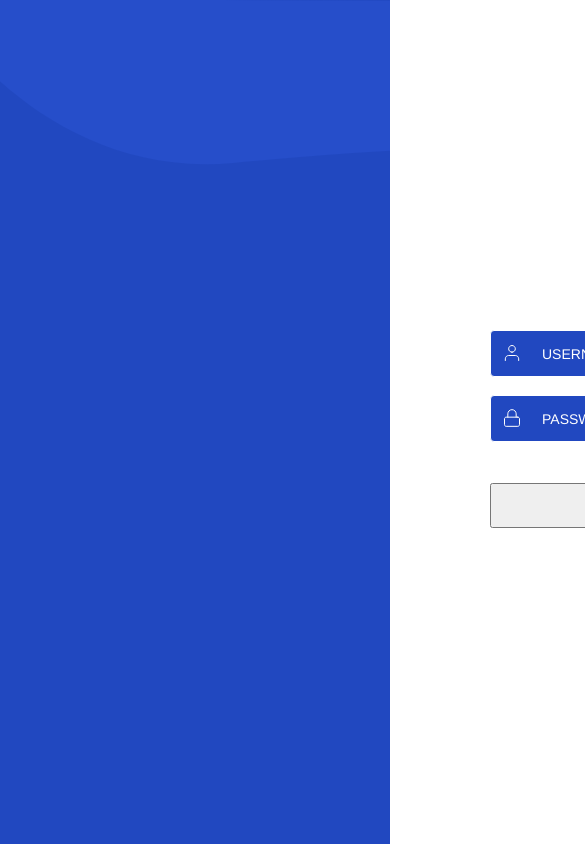
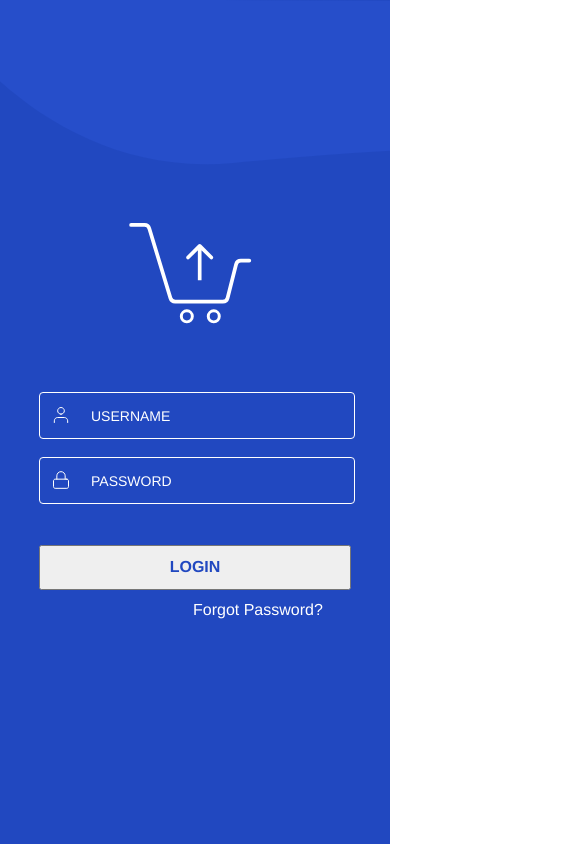
Before and after one commit to solruh/luxolis-takehome, a React (Create React App) app: page / in a window 390 px wide. Shown: the top 848 px of the page, 585 px wide, since content can reach past the window. Built offline with nearby package versions, Linux system fonts and the light colour scheme.

Commit message:
page made responsive

```diff
--- a/src/App.css
+++ b/src/App.css
@@ -2,6 +2,7 @@
   position: relative;
   height: 100vh;
   background-color: #2148c0;
+  overflow: hidden;
 }
 .bgimg {
   width: 100%;
@@ -12,8 +13,9 @@
   height: 398px;
   width: 302px;
   position: absolute;
-  top: 161px;
-  left: 490px;
+  top: 50%;
+  left: 50%;
+  transform: translate(-50%,-50%);
 }
 .img-grp {
   height: 101px;
@@ -56,7 +58,7 @@
 }
 .login {
   height: 45px;
-  width: 300px;
+  width: 100%;
   position: absolute;
   top: 153px;
   color: #2148c0;
@@ -110,3 +112,9 @@
   font-size: medium;
   font-weight: bold;
 }
+
+@media only screen and (max-width: 600px) {
+  .form-container {
+    width: 80%;
+  }
+}
--- a/src/App.js
+++ b/src/App.js
@@ -7,10 +7,8 @@ function App() {
   const [showModal,setShowModal] = useState(false)
   const [isLoggedIn,setIsLoggedIn] = useState(false)
   const [alertMessage,setAlertMessage] = useState("")
-  const testAccount = {
-    username:"test@luxpmsoft.com",
-    password: "test1234!"
-  }
+  const [popUpMessage,setPopUpMessage] = useState("")
+  const testAccount = { username:"test@luxpmsoft.com",password: "test1234!"}
   const handleSubmit = (e) => {
     e.preventDefault()
     const validPassword = /^(?=.*[a-zA-Z])(?=.*\d)(?=.*[!@#$%^&*()_+{}\[\]:;<>,.?~\\/-]).{3,}$/;
@@ -25,12 +23,14 @@ function App() {
       if(!validPassword.test(password)){
         setAlertMessage("Wrong combination")
       } else {
+        setPopUpMessage("The provided password is wrong.")
         setShowModal(true)
         setAlertMessage("")
       }
     } else if (userName !== testAccount.username) {
       setAlertMessage("")
-      alert("wrong username")
+      setPopUpMessage("Wrong username")
+      setShowModal(true)
     }
   }
   return (
@@ -39,16 +39,16 @@ function App() {
           <div></div> //could have used a react-router-dom but i thought like this is simpler way to satisfy the conditions
       ) : (
         <div className="container">
-          <img className='bgimg' src='BG.svg' alt='background-img'/>
+          <img className='bgimg' src="BG.svg" alt='background-img'/>
           <div className='form-container'>
-            <img className='img-grp' src='Group.svg' alt='cart-group-img'/>
+            <img className='img-grp' src="Group.svg" alt='cart-group-img'/>
             <form onSubmit={handleSubmit} className='form'>
               <div className='input-block'>
-                <img src='user.svg' className='img' alt='user-icon-img'/>
+                <img src="user.svg" className='img' alt='user-icon-img'/>
                 <input value={userName} onChange={(enVal)=>setuserName(enVal.target.value)} placeholder='USERNAME' className='text-input'/>
               </div>
               <div className='input-block'>
-                <img src='lock.svg' className='img' alt='password-lock-icon'/>
+                <img src="lock.svg" className='img' alt='password-lock-icon'/>
                 <input value={password} onChange={(enVal)=>setPassword(enVal.target.value)} placeholder='PASSWORD' className='text-input'/>
               </div>
               {alertMessage && <div className='alert'>{alertMessage}</div>}
@@ -59,10 +59,8 @@ function App() {
           {showModal && (
               <div className='modal'>
                 <div className='modal-content'>
-                  <span className='close' onClick={()=>setShowModal(false)}>
-                    &times;
-                  </span>
-                  <p>The provided password is wrong.</p>
+                  <span className='close' onClick={()=>setShowModal(false)}> &times;</span>
+                  <p>{popUpMessage}</p>
                 </div>
               </div>
             )}
```
